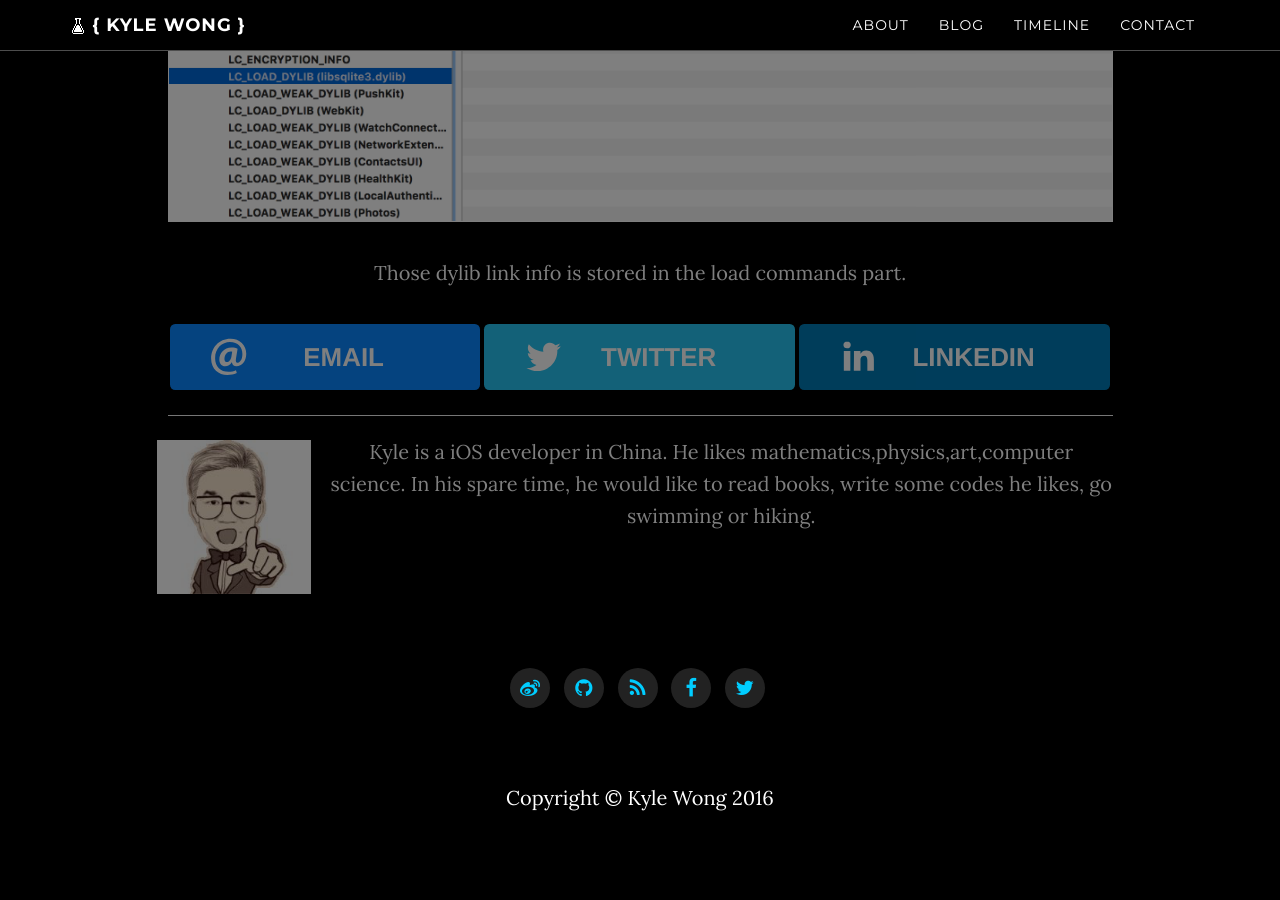
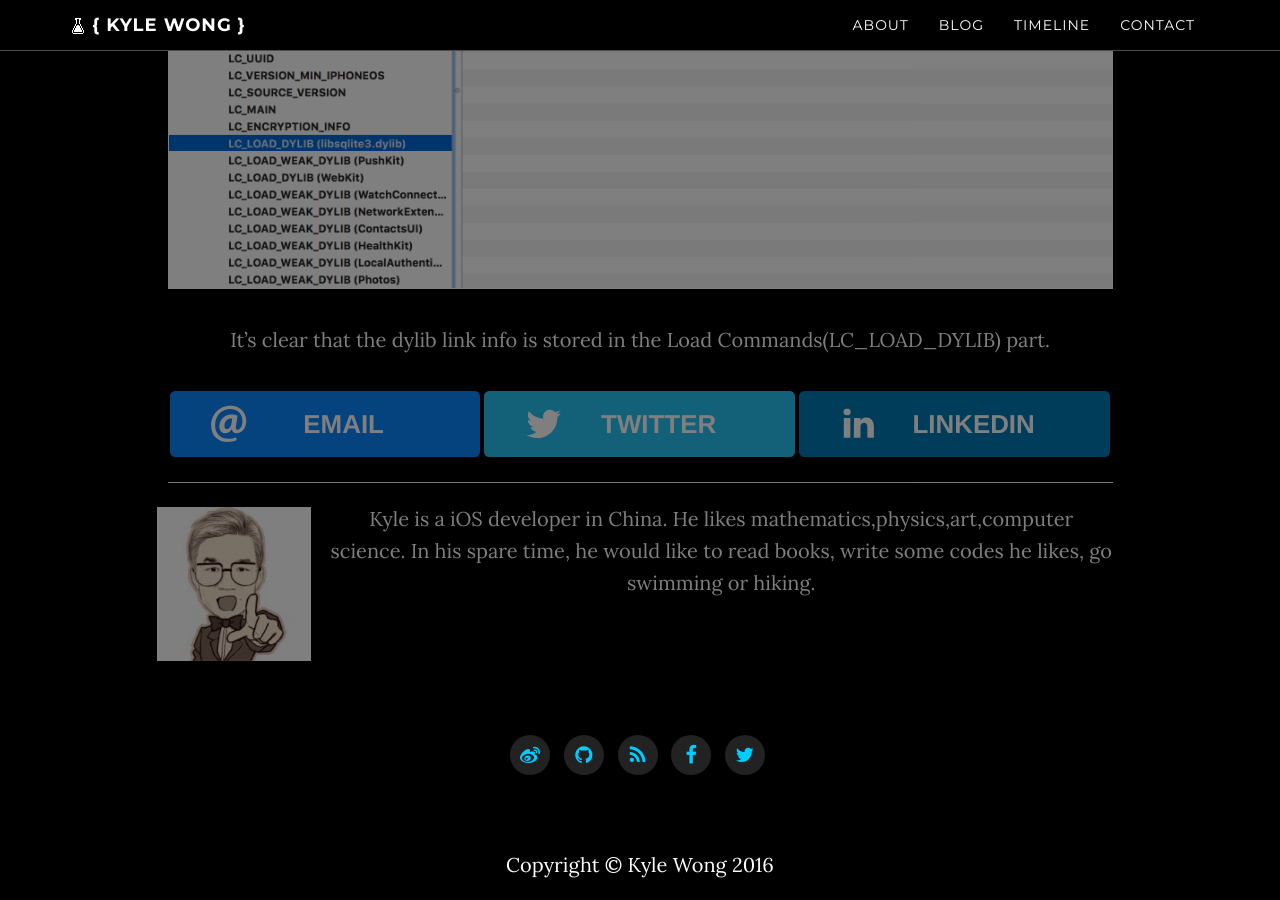
Before and after one commit to kangwang1988/kangwang1988.github.io, a Jekyll site: the page built from _posts/2016-03-27-how-to-rob-wechat-red-envelop-automatically.md, in a window 1280 px wide and 900 px high, scrolled down 1708 px. Built offline with Jekyll 4.4.1, drawn with Linux system fonts in a browser that asks for light colours; nearby versions of some CDN libraries; comment, search, counter and statistics services are not loaded; a style sheet for code colours, icons or effects is not loaded; some of the changed text lies outside the part shown.

Commit message:
New post & resource.

```diff
--- a/_posts/2016-03-27-how-to-rob-wechat-red-envelop-automatically.md
+++ b/_posts/2016-03-27-how-to-rob-wechat-red-envelop-automatically.md
@@ -20,6 +20,8 @@
 
 ![Mach-o file format](https://raw.githubusercontent.com/kangwang1988/kangwang1988.github.io/master/img/mach_o_segments.gif)
 
+The header specify the binary's
+
 Segment | Description
 ------------ | -------------
 __PAGEZERO | The first segment of an executable file.It is located at virtual memory location 0 and has no protection rights assigned, the combination of which causes accesses to NULL, a common C programming error, to immediately crash.
@@ -34,4 +36,4 @@
 With a WeChat.ipa downloaded from the jailbroken channel, we can find its inner content using MachOView:
 ![wechat-load-commands-in-machoview-original](https://github.com/kangwang1988/kangwang1988.github.io/raw/master/img/wechat-load-commands-in-machoview-original.png)
 
-Those dylib link info is stored in the load commands part.
+It's clear that the dylib link info is stored in the Load Commands(LC_LOAD_DYLIB) part.
```
